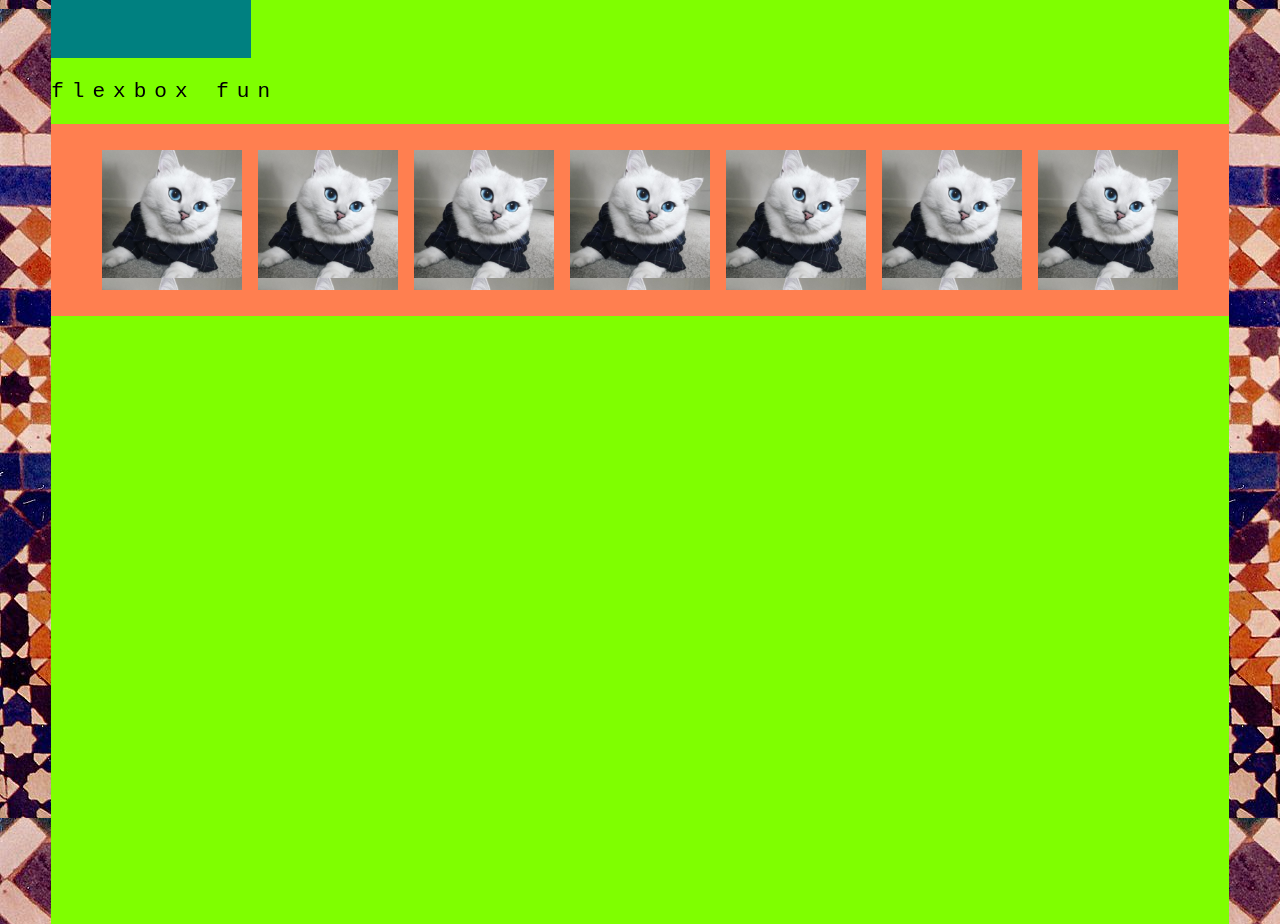
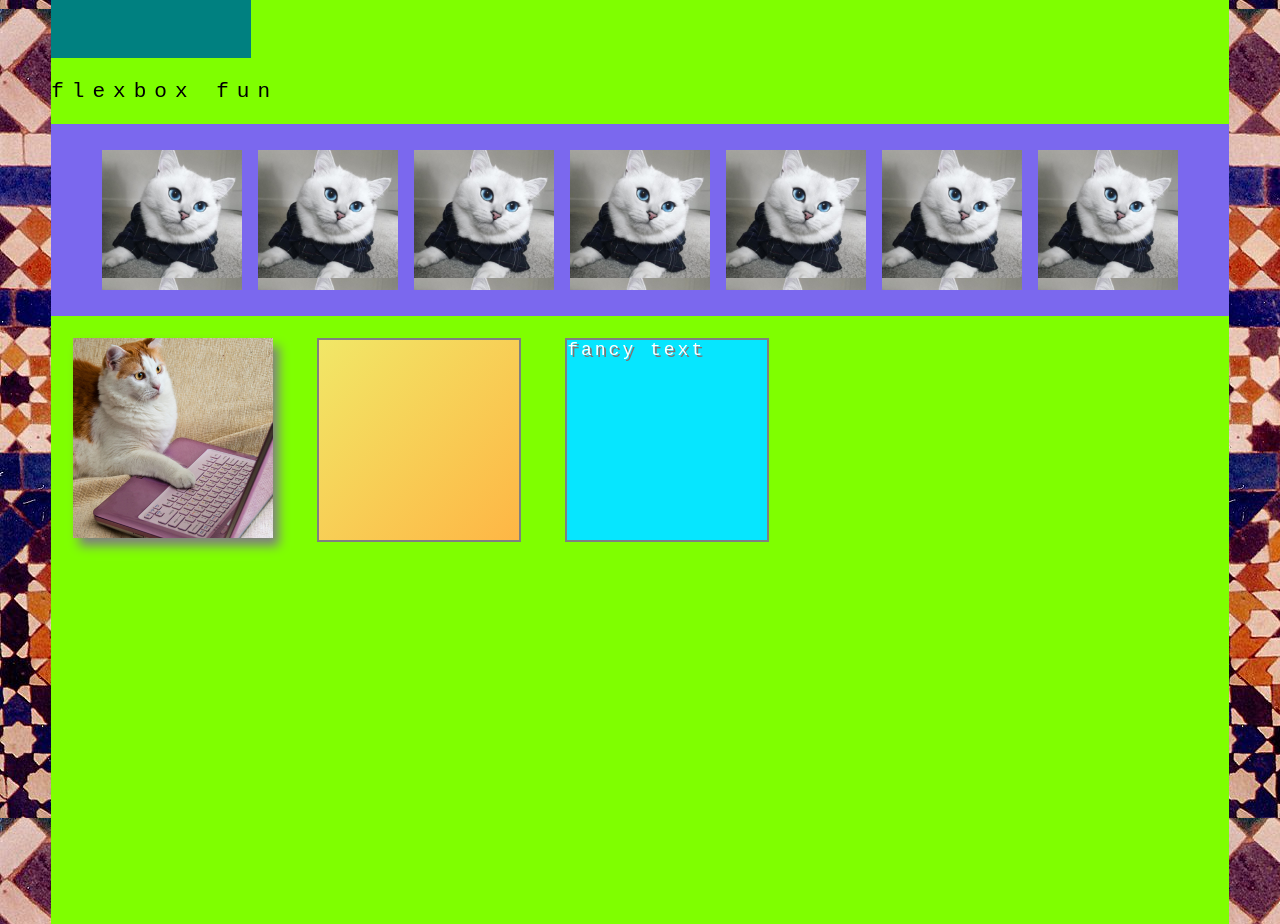
Before and after one commit to nathan-08/competency-app, a React (Create React App) app in the folder competency-app/: page / in a window 1280 px wide. Shown: the part 800-1724 px from the top of the page. Built offline with nearby package versions, Linux system fonts and the light colour scheme.

Commit message:
stylized

```diff
--- a/competency-app/src/App.css
+++ b/competency-app/src/App.css
@@ -107,7 +107,7 @@ body{
   align-items: center; /*27D*/
   flex-wrap: wrap;  /*27E*/
   flex-direction: row;  /*27F*/
-  background: coral;
+  background: mediumslateblue;
   padding: 18px;
 }
 #flexbox > div{
@@ -118,9 +118,46 @@ body{
   background-image: url('./img/bigcat.jpg');
   background-size: contain;
 }
+#flexbox:hover{
+  background-color:cornflowerblue;
+}
 
 p, div {
   font-family: monospace;
   font-size: 18px;
   letter-spacing: 3px;
 }
+.container{
+  display: flex;
+  flex-direction: row;
+}
+#boxshadow{
+  margin: 22px;
+  height: 200px;
+  width: 200px;
+  background-color: snow;
+  box-shadow: 6px 8px 10px gray; /*30C*/
+  background-image: url('./img/cat-technician.jpg');
+  background-size: contain;
+}
+#gradient{
+  height: 200px;
+  width: 200px;
+  margin: 22px;
+  border: 2px solid gray;
+      /*30D*/
+      background: rgb(241,231,103); /* Old browsers */
+      background: -moz-linear-gradient(-45deg, rgba(241,231,103,1) 0%, rgba(254,182,69,1) 100%); /* FF3.6-15 */
+      background: -webkit-linear-gradient(-45deg, rgba(241,231,103,1) 0%,rgba(254,182,69,1) 100%); /* Chrome10-25,Safari5.1-6 */
+      background: linear-gradient(135deg, rgba(241,231,103,1) 0%,rgba(254,182,69,1) 100%); /* W3C, IE10+, FF16+, Chrome26+, Opera12+, Safari7+ */
+      filter: progid:DXImageTransform.Microsoft.gradient( startColorstr='#f1e767', endColorstr='#feb645',GradientType=1 );
+}
+#texteffect{
+  height: 200px;
+  width: 200px;
+  margin: 22px;
+  border: 2px solid gray;
+  color: rgb(255, 255, 255);
+  background-color: rgb(6, 230, 255);
+  text-shadow: 2px 2px rgb(131, 113, 113); /*30e*/
+}
--- a/competency-app/src/App.js
+++ b/competency-app/src/App.js
@@ -59,6 +59,13 @@ class App extends Component {
           <div></div>
 
         </div>
+        <div className="container">
+          <div id="boxshadow">
+          </div>
+          <div id="gradient"></div>
+          <div id="texteffect"> fancy text
+          </div>
+        </div>
 
 
 
```
Also changed, not shown: competency-app/src/img/cat-technician.jpg (added).
